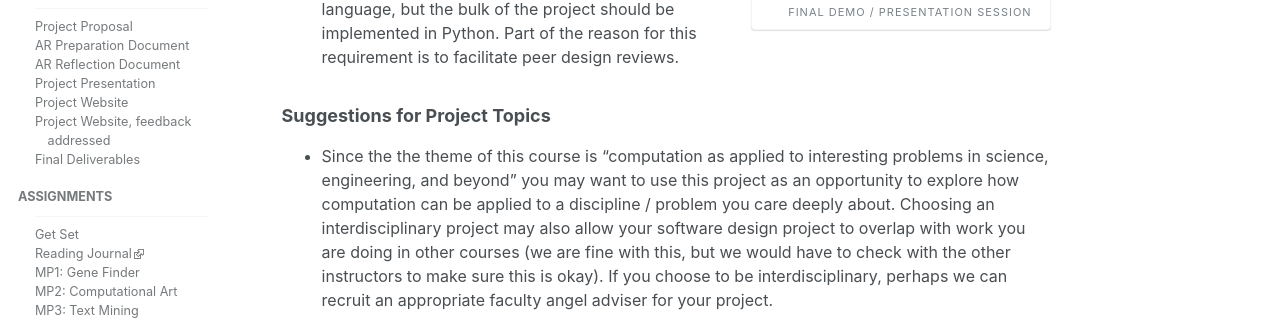
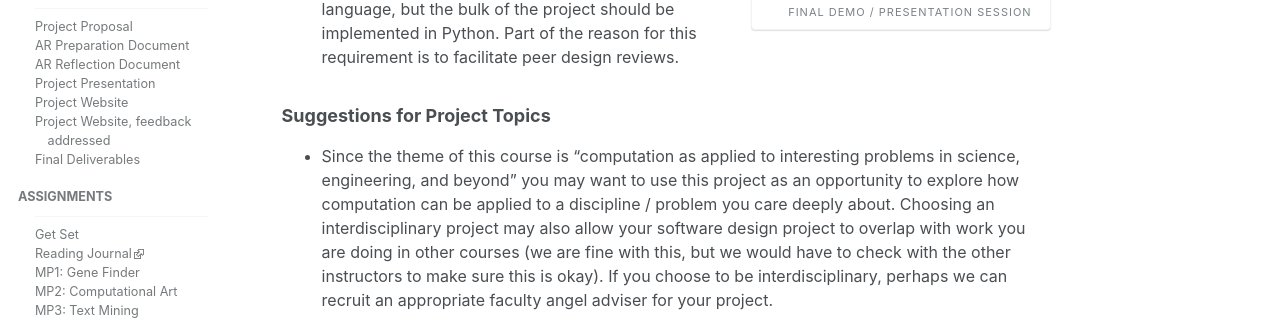
Before and after one commit to sd17spring/sd17spring.github.io, a Jekyll site: the page built from _assignments/final-project.md, in a window 1280 px wide and 900 px high, scrolled down 813 px. Shown: the part 114-436 px from the top of the window. Built offline with Jekyll 4.4.1, drawn with Linux system fonts in a browser that asks for light colours.

Commit message:
Fix “the the”

```diff
--- a/_assignments/final-project.md
+++ b/_assignments/final-project.md
@@ -49,7 +49,7 @@ Final Event period for this class,  with EXPO style demo / poster session.
 
 ### Suggestions for Project Topics
 
-* Since the the theme of this course is "computation as applied to interesting problems in science, engineering, and beyond" you may want to use this project as an opportunity to explore how computation can be applied to a discipline / problem you care deeply about. Choosing an interdisciplinary project may also allow your software design project to overlap with work you are doing in other courses (we are fine with this, but we would have to check with the other instructors to make sure this is okay). If you choose to be interdisciplinary, perhaps we can recruit an appropriate faculty angel adviser for your project.
+* Since the theme of this course is "computation as applied to interesting problems in science, engineering, and beyond" you may want to use this project as an opportunity to explore how computation can be applied to a discipline / problem you care deeply about. Choosing an interdisciplinary project may also allow your software design project to overlap with work you are doing in other courses (we are fine with this, but we would have to check with the other instructors to make sure this is okay). If you choose to be interdisciplinary, perhaps we can recruit an appropriate faculty angel adviser for your project.
 * If you want to have some experience doing a project "for" a client, talk to faculty and staff on campus. Talk to parents and relatives with real jobs. Perhaps, they have a need that you can help with.
 * Make a positive difference in the world. See broken things and fix them.
 * A good project is one that meets your learning goals. For instance, if it is really important to you to learn how to create a program with a GUI, you should make sure that your project topic aligns with this learning goal.
```
